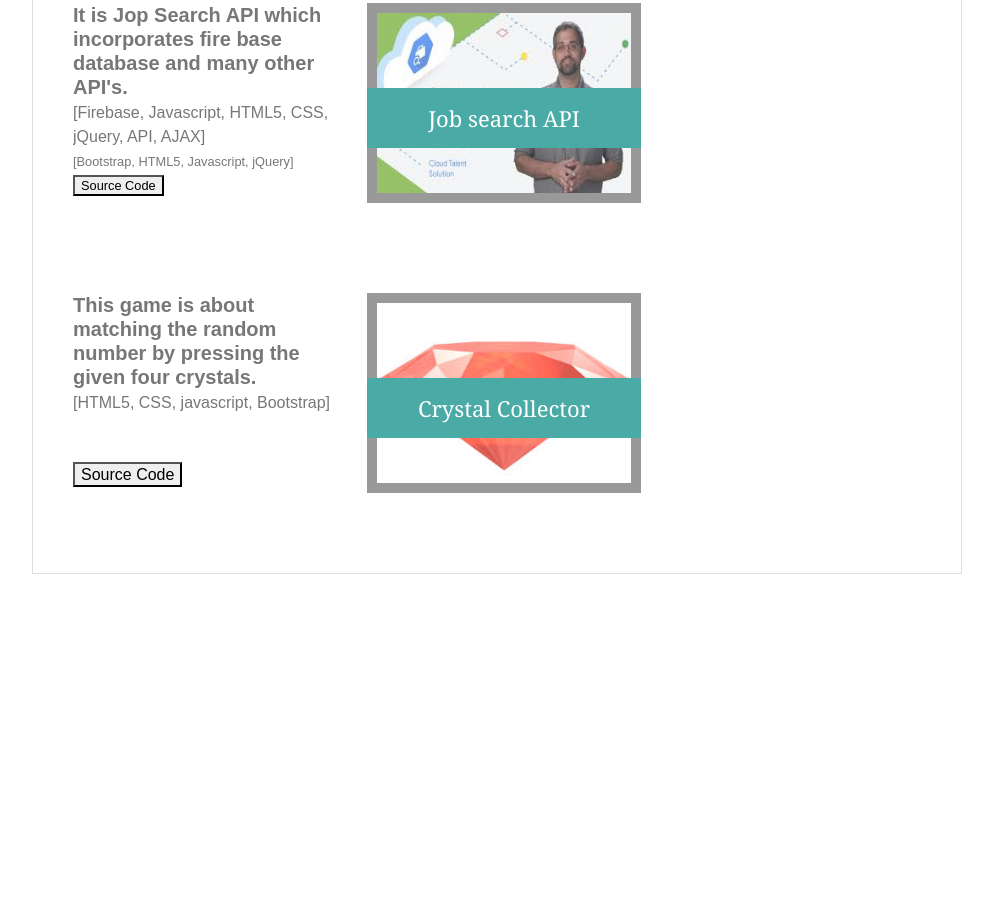
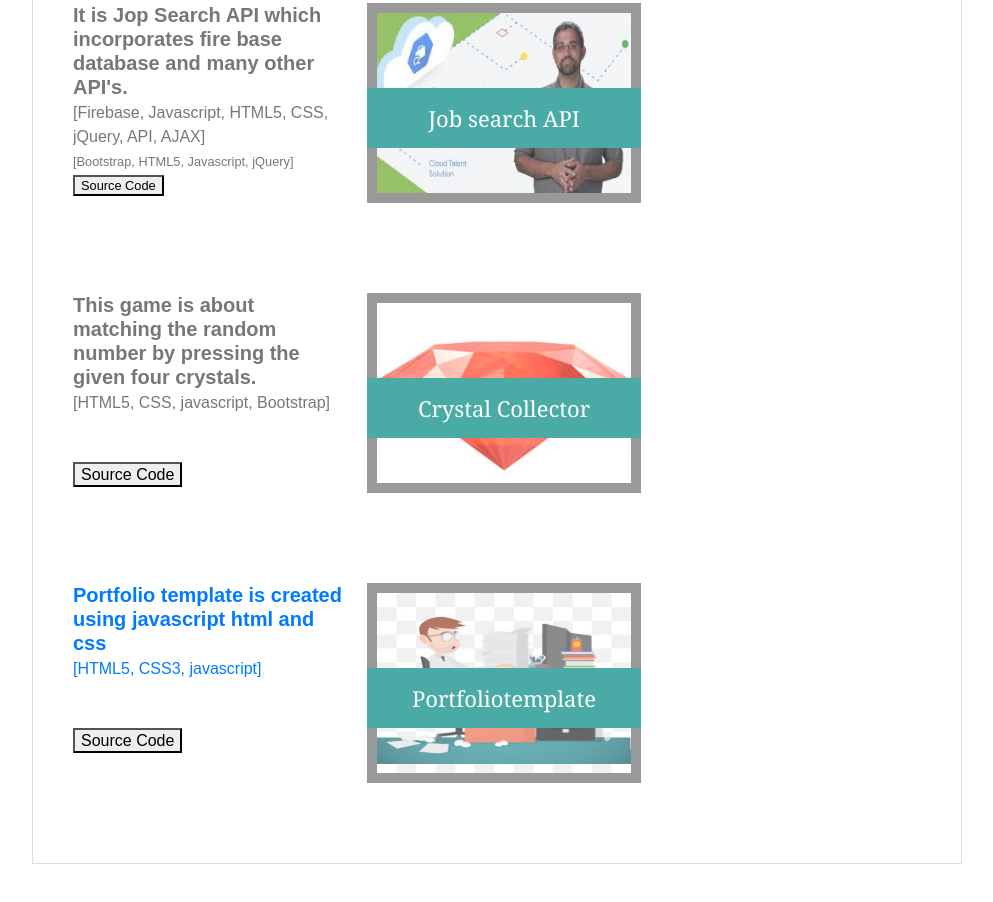
Before and after one commit to arthiatsr/MyPortfolio, a plain HTML site: page index.html in a window 1280 px wide. Shown: the part 2081-2983 px from the top of the page, without its empty margins (143-1136 px from the left). Before the commit the page ends 2695 px from the top, so only its background shows below. Drawn offline with nearby package versions, Linux system fonts and the light colour scheme.

Commit message:
The javascript project was added to portfolio

```diff
--- a/index.html
+++ b/index.html
@@ -67,6 +67,8 @@
                 <div class="work">
                     <a href="https://arthiatsr.github.io/unit-4-game/" target="_blank"><img src="assets/images/crystal collector.jpg"><h3>Crystal Collector</h3>
                 </div>
+                <h5><strong>Portfolio template is created using javascript html and css<strong><br><small>[HTML5, CSS3, javascript]<br><br><br><a target="_blank" href="https://github.com/arthiatsr/javahtmlcss-project"><button>Source Code</button></small></h5>
+                <div class="work"><a href="http://fewd.tcosites.com/students/akarunkanshanmugam/Portfolio.html" target="_blank"></a><img src="assets/images/webdeveloper.jpg"><h3>Portfoliotemplate</h3></div>
             </section>
         <div>
         <footer class="fixed-bottom">
```
Also changed, not shown: assets/images/webdeveloper.jpg (added).
